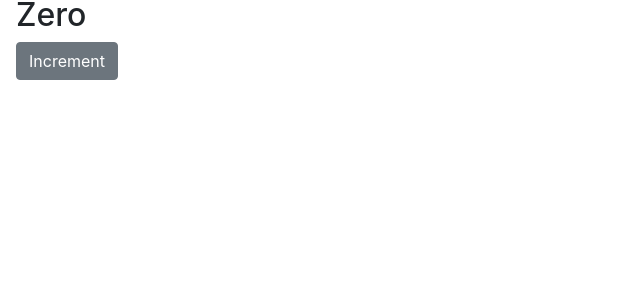
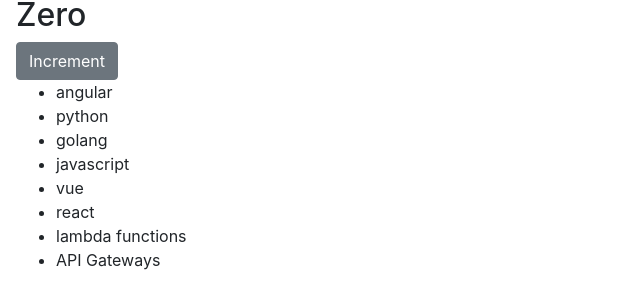
Before and after one commit to ealipio/hero-form, a React (Create React App) app in the folder client/: page / in a window 1280 px wide. Shown: the part 170-478 px from the top of the page, without its empty margins (0-640 px from the left). Built offline with nearby package versions, Linux system fonts and the light colour scheme.

Commit message:
feat: rendering lists

```diff
--- a/client/src/components/Counter.tsx
+++ b/client/src/components/Counter.tsx
@@ -1,29 +1,39 @@
 import * as React from 'react';
-import { Component } from 'react';
 
-export interface CounterProps {
-}
+export interface CounterProps {}
 
 export interface CounterState {
-    counter: number,
-    imageUrl: string,
+  counter: number;
+  imageUrl: string;
+  tags: string[];
 }
 
 class Counter extends React.Component<CounterProps, CounterState> {
   constructor(props: CounterProps) {
     super(props);
-        this.state = { counter: 0, imageUrl: 'https://picsum.photos/150' };
+    this.state = {
+      counter: 0,
+      imageUrl: 'https://picsum.photos/150',
+      tags: ['angular', 'python', 'golang', 'javascript', 'vue', 'react', 'lambda functions', 'API Gateways']
+    };
   }
   render() {
-        return <React.Fragment>
-            <img src={this.state.imageUrl} style={{borderRadius: '50%'}} />
+    return (
+      <React.Fragment>
+        <img src={this.state.imageUrl} style={{ borderRadius: '50%' }} alt="random"/>
         <span> {this.formatCounter()} </span>
         <button className="btn btn-secondary">Increment</button>
-        </React.Fragment>;
+        <ul>
+            {
+                this.state.tags.map(tag => <li key={tag}> {tag} </li> )
+            }
+        </ul>
+      </React.Fragment>
+    );
   }
 
   formatCounter() {
-        const {counter} = this.state;
+    const { counter } = this.state;
     return counter === 0 ? <h2>Zero</h2> : counter;
   }
 }
```
Lines whose indentation alone changed are shown as unchanged.
